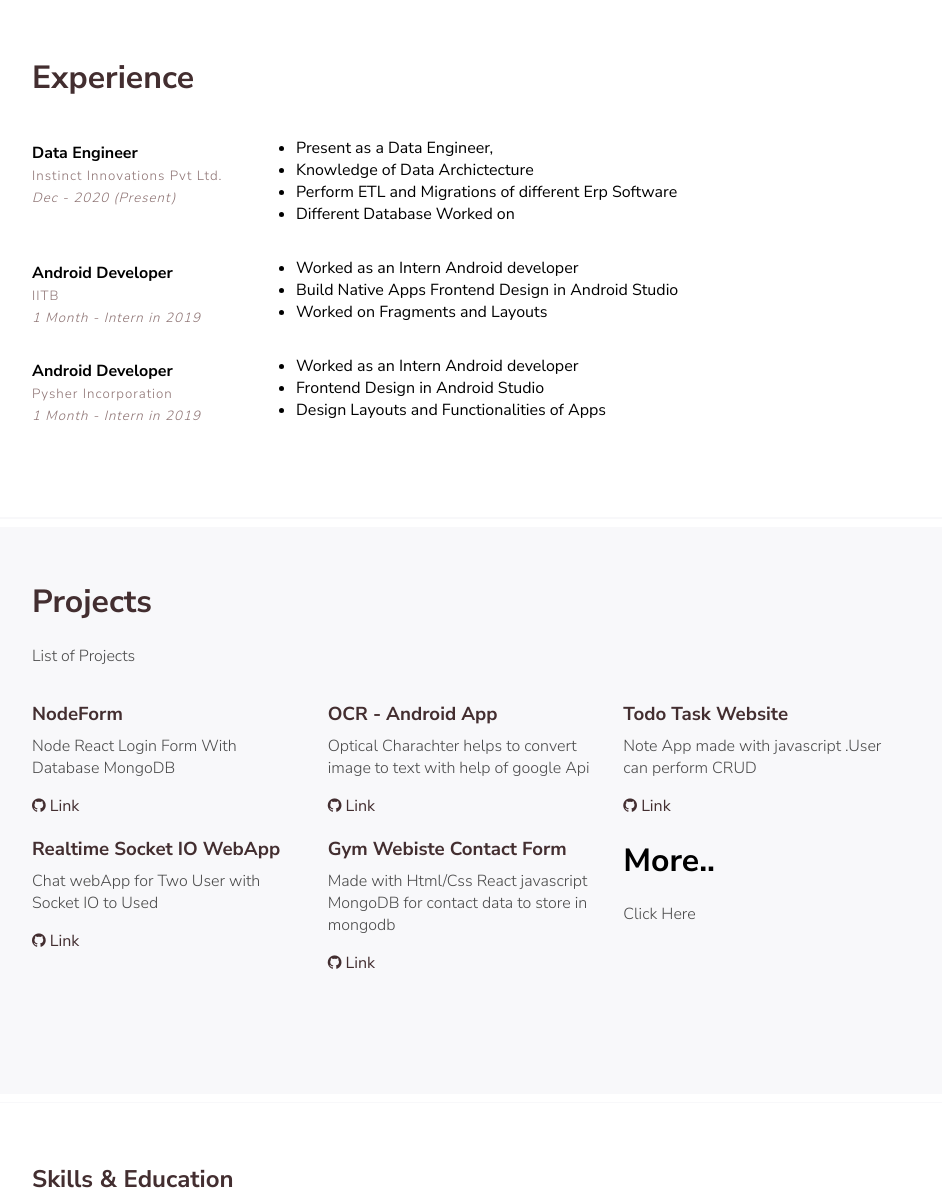
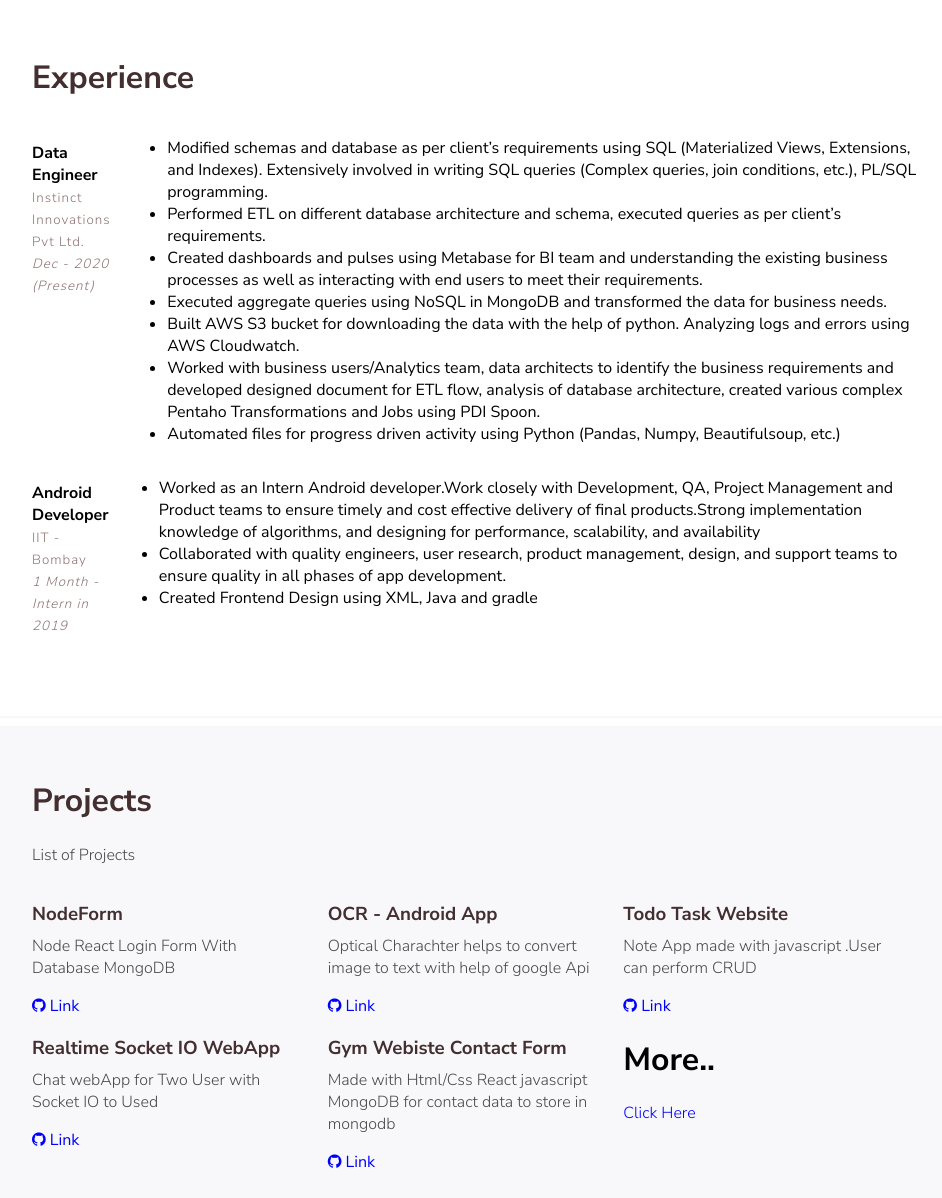
Before and after one commit to KrishnaVishwakarma27101999/krishna, a plain HTML site: page index.html in a window 1280 px wide. Shown: the part 721-1919 px from the top of the page, without its empty margins (160-1102 px from the left). Drawn offline with nearby package versions, Linux system fonts and the light colour scheme.

Commit message:
Edited Changes

```diff
--- a/index.html
+++ b/index.html
@@ -40,8 +40,8 @@
           <img src="profile.jpg" height="200px" width="200px">
           <p><span>Data Engineer</span></p>
           <div><p style="font-size: 15px; padding: 0px ;color: white;"><i class="fa fa-phone" ></i> +91-9702959363</p></div>
-          <div><p style="font-size: 15px; padding: 0px ;color: white;"><i class="fa fa-map" ></i> Mumbai Maharashtra</p></div>
           <div><p style="font-size: 15px; padding: 0px ;color: white;"><i class="fa fa-envelope" ></i> krishnapro4321@gmail.com </p></div>
+          <div><i class="fa fa-github" ></i> <a style="font-size: 15px; padding: 0px ;color: white;" href="https://github.com/KrishnaVishwakarma27101999" target="_blank" rel="noopener noreferrer">Github</a></div>
           <div><i class="fa fa-linkedin-square" ></i> <a style="font-size: 15px; padding: 0px ;color: white;" href="https://www.linkedin.com/in/krishna-vishwakarma-988885194/" target="_blank" rel="noopener noreferrer">Linkedin</a>
           </div>
         </div>
@@ -50,7 +50,7 @@
     </div>
 
     <div class="changelog__callout">
-      <a href="resume.docx" class="button--secondary" target="_blank" rel="noopener noreferrer">Download Resume <i
+      <a href="resume.pdf" class="button--secondary" target="_blank" rel="noopener noreferrer">Download Resume <i
           class="fa fa-download"></i> </a>
     </div>
 
@@ -76,28 +76,31 @@
         </div>
         <div class="changelog__detail">
           <ul>
-            <li>Present as a Data Engineer,</li>
-            <li>Knowledge of Data Archictecture</li>
-            <li>Perform ETL and Migrations of different Erp Software</li>
-            <li>Different Database Worked on </li>
+            <li>Modified schemas and database as per client’s requirements using SQL (Materialized Views, Extensions, and Indexes). Extensively involved in writing SQL queries (Complex queries, join conditions, etc.), PL/SQL programming.</li>
+            <li>Performed ETL on different database architecture and schema, executed queries as per client’s requirements.</li>
+            <li>Created dashboards and pulses using Metabase for BI team and understanding the existing business processes as well as interacting with end users to meet their requirements.</li>
+            <li>Executed aggregate queries using NoSQL in MongoDB and transformed the data for business needs.</li>
+            <li>Built AWS S3 bucket for downloading the data with the help of python. Analyzing logs and errors using AWS Cloudwatch.</li>
+            <li>Worked with business users/Analytics team, data architects to identify the business requirements and developed designed document for ETL flow, analysis of database architecture, created various complex Pentaho Transformations and Jobs using PDI Spoon.</li>
+            <li>Automated files for progress driven activity using Python (Pandas, Numpy, Beautifulsoup, etc.)</li>
           </ul>
         </div>
       </div>
       <div class="changelog__item">
         <div class="changelog__meta">
           <h4 class="changelog__title">Android Developer</h4>
-          <small class="changelog__date">IITB</small>
+          <small class="changelog__date">IIT - Bombay</small>
           <div><i><small class="changelog__date">1 Month - Intern in 2019</small></i></div>
         </div>
         <div class="changelog__detail">
           <ul>
-            <li>Worked as an Intern Android developer</li>
-            <li>Build Native Apps Frontend Design in Android Studio</li>
-            <li>Worked on Fragments and Layouts</li>
+            <li>Worked as an Intern Android developer.Work closely with Development, QA, Project Management and Product teams to ensure timely and cost effective delivery of final products.Strong implementation knowledge of algorithms, and designing for performance, scalability, and availability</li>
+            <li>Collaborated with quality engineers, user research, product management, design, and support teams to ensure quality in all phases of app development.</li>
+            <li>Created Frontend Design using XML, Java and gradle </li>
           </ul>
         </div>
       </div>
-      <div class="changelog__item">
+      <!-- <div class="changelog__item">
         <div class="changelog__meta">
           <h4 class="changelog__title">Android Developer</h4>
           <small class="changelog__date">Pysher Incorporation</small>
@@ -110,7 +113,7 @@
             <li>Design Layouts and Functionalities of Apps</li>
           </ul>
         </div>
-      </div>
+      </div> -->
     </div>
     <hr style="height:0px;border-width: 0px; color:gray;">
   </div>
@@ -134,46 +137,46 @@
             <h3 class="section__title">NodeForm</h3>
             <p>Node React Login Form With Database MongoDB</p>
             <a href="https://github.com/KrishnaVishwakarma27101999/nodeForm-with-MongoDB" target="_blank"
-              rel="noopener noreferrer">
-              <i class="fa fa-github" aria-hidden="true"></i>
+              rel="noopener noreferrer" style="color: blue;">
+              <i class="fa fa-github" aria-hidden="true" style="color: blue;"></i>
               Link </a>
           </div>
           <div class="feature__item">
             <h3 class="section__title">OCR - Android App</h3>
             <p>Optical Charachter helps to convert image to text with help of google Api</p>
             <a href="https://github.com/KrishnaVishwakarma27101999/Android-Projects/tree/master/readeableconveter"
-              target="_blank" rel="noopener noreferrer">
-              <i class="fa fa-github" aria-hidden="true"></i>
+              target="_blank" rel="noopener noreferrer" style="color: blue;">
+              <i class="fa fa-github" aria-hidden="true" style="color: blue;"></i>
               Link </a>
           </div>
           <div class="feature__item">
             <h3 class="section__title">Todo Task Website</h3>
             <p>Note App made with javascript .User can perform CRUD</p>
             <a href="https://github.com/KrishnaVishwakarma27101999/javascript-note-app" target="_blank"
-              rel="noopener noreferrer">
-              <i class="fa fa-github" aria-hidden="true"></i>
+              rel="noopener noreferrer" style="color: blue;">
+              <i class="fa fa-github" aria-hidden="true" style="color: blue;"></i>
               Link </a>
           </div>
           <div class="feature__item">
             <h3 class="section__title">Realtime Socket IO WebApp</h3>
             <p>Chat webApp for Two User with Socket IO to Used </p>
             <a href="https://github.com/KrishnaVishwakarma27101999/Real-time-App-Socket-io-web-App" target="_blank"
-              rel="noopener noreferrer">
-              <i class="fa fa-github" aria-hidden="true"></i>
+              rel="noopener noreferrer" style="color: blue;">
+              <i class="fa fa-github" aria-hidden="true" style="color: blue;"></i>
               Link </a>
           </div>
           <div class="feature__item">
             <h3 class="section__title">Gym Webiste Contact Form </h3>
             <p>Made with Html/Css React javascript MongoDB for contact data to store in mongodb</p>
             <a href="https://github.com/KrishnaVishwakarma27101999/Gym-Webiste-contact-form-mongodb" target="_blank"
-              rel="noopener noreferrer">
-              <i class="fa fa-github" aria-hidden="true"></i>
+              rel="noopener noreferrer" style="color: blue;">
+              <i class="fa fa-github" aria-hidden="true" style="color: blue;"></i>
               Link </a>
           </div>
           <div class="feature__item">
             <h1> More.. </h1>
             <a href="https://github.com/KrishnaVishwakarma27101999?tab=repositories" target="_blank"
-              rel="noopener noreferrer"><p>Click Here</p></a>
+              rel="noopener noreferrer" style="color: blue;"><p style="color: blue;">Click Here</p></a>
           </div>
 
 
@@ -237,13 +240,13 @@
         <ul>
           <li>
             <p><a href=" https://www.hackerrank.com/certificates/e25664340e2b" target="_blank"
-                rel="noopener noreferrer">Hacker Rank - SQL
-                Intermediate</a></p>
+                rel="noopener noreferrer" style="color: blue;"><i><u>Hacker Rank - SQL
+                Intermediate</u></i></a></p>
           </li>
           <li>
             <p><a href=" https://www.hackerrank.com/certificates/707349e9fce6" target="_blank"
-                rel="noopener noreferrer">Hacker Rank - SQL
-                Basic</a></p>
+                rel="noopener noreferrer" style="color: blue;"><i><u>Hacker Rank - SQL
+                Basic</u></i></a></p>
           </li>
         </ul>
 
@@ -252,19 +255,16 @@
           <h4><i>Skills</i></h4>
           <ul>
             <li type="square">
-              <p>Language : HTML/CSS , Python , javascript</p>
+              <p><b>Language :</b> Python, SQL (PLSQL, MySQL, PostgreSQL).</p>
             </li>
             <li type="square">
-              <p>Database : SQL/PLSQL,Sql Server,Basic - MongoDB, DBA, Pentaho (ETL-DatawareHouse) , Access</p>
+              <p><b>Frameworks:</b> HTML/CSS, MS SQL Server 2008/2014, PgAdmin3/4, Dbeaver, NoSQL Booster, Interactive SQL(SAP)</p>
             </li>
             <li type="square">
-              <p>OS : Windows, Kali Linux , Ubuntu, MacOS</p>
+              <p><b>Developer tools:</b> Git, GitHub, AWS, MongoDB, Postman, Metabase, Power BI, Tableau, Pentaho, Jupyter Notebook, Pandas.</p>
             </li>
             <li type="square">
-              <p>BI Tools : Power BI , Tableau, Metabase</p>
-            </li>
-            <li type="square">
-              <p>Others skills : Booting OS, Graphic Designer, Advance Excel, Powerpoint Presentation, Video Editing</p>
+              <p><b>Other skills:</b> Booting OS, Graphic Designing, and Advance Excel.</p>
             </li>
           </ul>
         </div>
```
Also changed, not shown: 2 other files.
